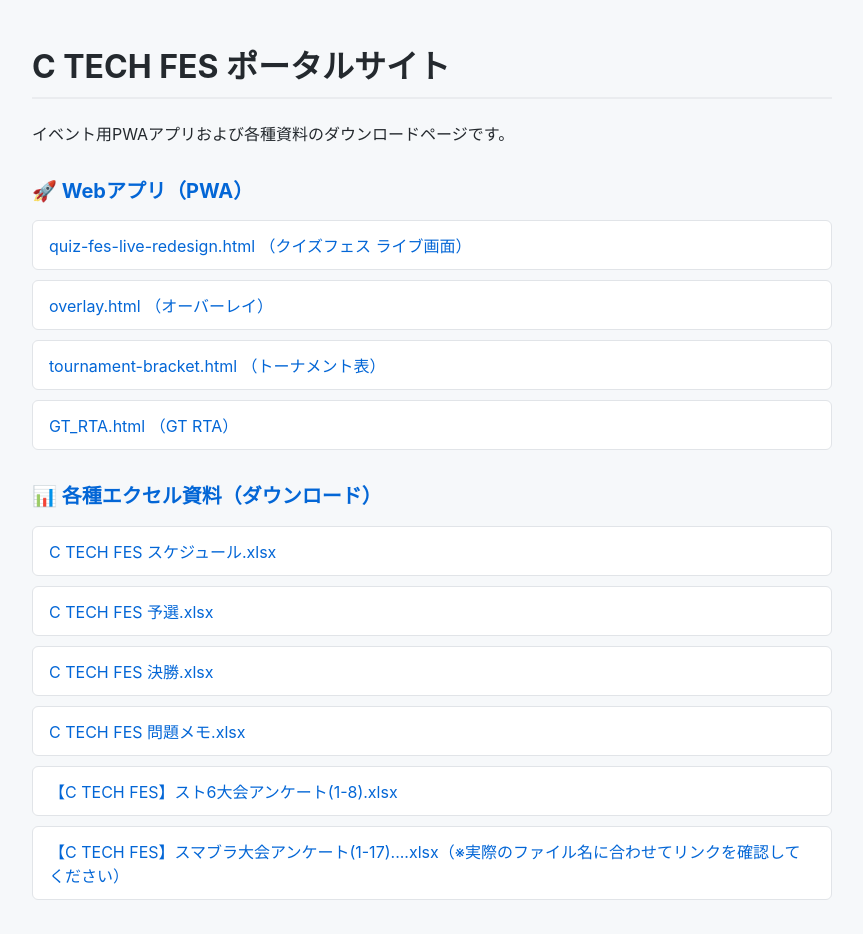
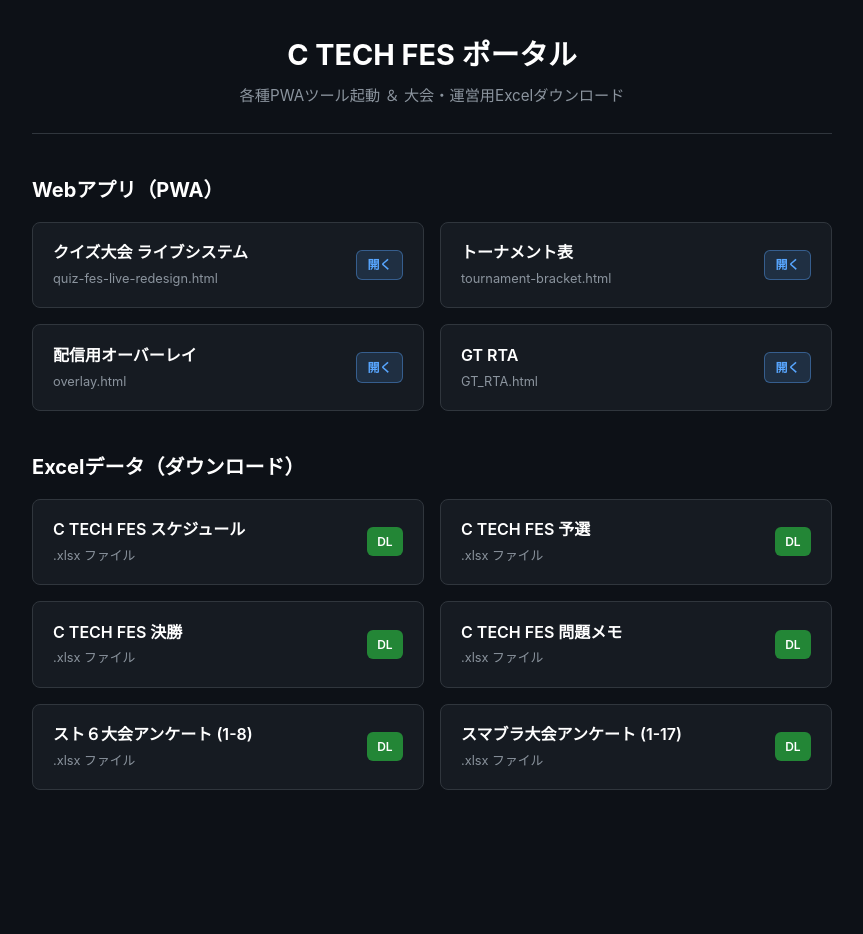
Before and after one commit to tuwa4498/C-TECH-FES_PWA_github.io, a plain HTML site: page index.html in a window 1280 px wide. Shown: the whole page, without its empty margins (208-1071 px from the left). After the commit the page ends 862 px from the top, so only its background shows below. Drawn offline with Linux system fonts and the light colour scheme.

Commit message:
Update index.html

```diff
--- a/index.html
+++ b/index.html
@@ -1,83 +1,214 @@
 <!DOCTYPE html>
 <html lang="ja">
-
 <head>
     <meta charset="UTF-8">
     <meta name="viewport" content="width=device-width, initial-scale=1.0">
     <title>C TECH FES ポータル</title>
     <style>
+        :root {
+            --bg-color: #0d1117;
+            --card-bg: #161b22;
+            --border-color: #30363d;
+            --text-main: #c9d1d9;
+            --text-muted: #8b949e;
+            --accent-blue: #58a6ff;
+            --accent-green: #238636;
+            --accent-green-hover: #2ea043;
+        }
+        * {
+            box-sizing: border-box;
+            margin: 0;
+            padding: 0;
+        }
         body {
-            font-family: -apple-system, BlinkMacSystemFont, "Segoe UI", Roboto, sans-serif;
+            font-family: -apple-system, BlinkMacSystemFont, "Segoe UI", Roboto, "Hiragino Sans", "Noto Sans JP", sans-serif;
+            background-color: var(--bg-color);
+            color: var(--text-main);
+            line-height: 1.6;
+            padding: 2rem 1rem;
+        }
+        .container {
             max-width: 800px;
             margin: 0 auto;
-            padding: 20px;
-            background-color: #f6f8fa;
-            color: #24292e;
         }
-
-        h1 {
-            border-bottom: 2px solid #eaecef;
-            padding-bottom: 10px;
+        header {
+            text-align: center;
+            margin-bottom: 2.5rem;
+            padding-bottom: 1.5rem;
+            border-bottom: 1px solid var(--border-color);
         }
-
+        header h1 {
+            font-size: 1.8rem;
+            color: #ffffff;
+            margin-bottom: 0.4rem;
+        }
+        header p {
+            color: var(--text-muted);
+            font-size: 0.95rem;
+        }
+        section {
+            margin-bottom: 2.5rem;
+        }
         h2 {
-            margin-top: 30px;
             font-size: 1.25rem;
-            color: #0366d6;
+            color: #ffffff;
+            margin-bottom: 1rem;
+            display: flex;
+            align-items: center;
+            gap: 0.5rem;
         }
-
-        ul {
-            list-style: none;
-            padding: 0;
+        .grid {
+            display: grid;
+            grid-template-columns: repeat(auto-fill, minmax(340px, 1fr));
+            gap: 1rem;
         }
-
-        li {
-            margin: 10px 0;
+        .card {
+            background-color: var(--card-bg);
+            border: 1px solid var(--border-color);
+            border-radius: 8px;
+            padding: 1.1rem 1.25rem;
+            text-decoration: none;
+            color: var(--text-main);
+            display: flex;
+            justify-content: space-between;
+            align-items: center;
+            transition: border-color 0.2s, transform 0.1s;
         }
-
-        a {
-            display: block;
-            padding: 12px 16px;
-            background-color: #ffffff;
-            border: 1px solid #e1e4e8;
+        .card:hover {
+            border-color: var(--accent-blue);
+            transform: translateY(-2px);
+        }
+        .card-info {
+            display: flex;
+            flex-direction: column;
+        }
+        .card-title {
+            font-weight: 600;
+            font-size: 1rem;
+            color: #ffffff;
+        }
+        .card-sub {
+            font-size: 0.8rem;
+            color: var(--text-muted);
+            margin-top: 0.2rem;
+        }
+        .badge {
+            font-size: 0.75rem;
+            font-weight: 600;
+            padding: 0.3rem 0.65rem;
             border-radius: 6px;
-            text-decoration: none;
-            color: #0366d6;
-            transition: background-color 0.2s, border-color 0.2s;
+            white-space: nowrap;
         }
-
-        a:hover {
-            background-color: #f1f8ff;
-            border-color: #0366d6;
+        .badge-app {
+            background-color: rgba(88, 166, 255, 0.15);
+            color: var(--accent-blue);
+            border: 1px solid rgba(88, 166, 255, 0.4);
+        }
+        .badge-dl {
+            background-color: var(--accent-green);
+            color: #ffffff;
+        }
+        .card:hover .badge-dl {
+            background-color: var(--accent-green-hover);
         }
     </style>
 </head>
+<body>
+    <div class="container">
+        <header>
+            <h1>C TECH FES ポータル</h1>
+            <p>各種PWAツール起動 ＆ 大会・運営用Excelダウンロード</p>
+        </header>
 
-<body>
+        <section>
+            <h2>Webアプリ（PWA）</h2>
+            <div class="grid">
+                <a href="./quiz-fes-live-redesign.html" class="card">
+                    <div class="card-info">
+                        <span class="card-title">クイズ大会 ライブシステム</span>
+                        <span class="card-sub">quiz-fes-live-redesign.html</span>
+                    </div>
+                    <span class="badge badge-app">開く</span>
+                </a>
 
-    <h1>C TECH FES ポータルサイト</h1>
-    <p>イベント用PWAアプリおよび各種資料のダウンロードページです。</p>
+                <a href="./tournament-bracket.html" class="card">
+                    <div class="card-info">
+                        <span class="card-title">トーナメント表</span>
+                        <span class="card-sub">tournament-bracket.html</span>
+                    </div>
+                    <span class="badge badge-app">開く</span>
+                </a>
 
-    <h2>🚀 Webアプリ（PWA）</h2>
-    <ul>
-        <li><a href="quiz-fes-live-redesign.html">quiz-fes-live-redesign.html （クイズフェス ライブ画面）</a></li>
-        <li><a href="overlay.html">overlay.html （オーバーレイ）</a></li>
-        <li><a href="tournament-bracket.html">tournament-bracket.html （トーナメント表）</a></li>
-        <li><a href="GT_RTA.html">GT_RTA.html （GT RTA）</a></li>
-    </ul>
+                <a href="./overlay.html" class="card">
+                    <div class="card-info">
+                        <span class="card-title">配信用オーバーレイ</span>
+                        <span class="card-sub">overlay.html</span>
+                    </div>
+                    <span class="badge badge-app">開く</span>
+                </a>
 
-    <h2>📊 各種エクセル資料（ダウンロード）</h2>
-    <ul>
-        <li><a href="C%20TECH%20FES%20スケジュール.xlsx" download>C TECH FES スケジュール.xlsx</a></li>
-        <li><a href="C%20TECH%20FES%20予選.xlsx" download>C TECH FES 予選.xlsx</a></li>
-        <li><a href="C%20TECH%20FES%20決勝.xlsx" download>C TECH FES 決勝.xlsx</a></li>
-        <li><a href="C%20TECH%20FES%20問題メモ.xlsx" download>C TECH FES 問題メモ.xlsx</a></li>
-        <li><a href="%E3%80%90C%20TECH%20FES%E3%80%91%E3%82%B9%E3%83%886%E5%A4%A7%E4%BC%9A%E3%82%A2%E3%83%B3%E3%82%B1%E3%83%BC%E3%83%88(1-8).xlsx"
-                download>【C TECH FES】スト6大会アンケート(1-8).xlsx</a></li>
-        <li><a href="%E3%80%90C%20TECH%20FES%E3%80%91%E3%82%B9%E3%83%}%E3%83%97%E3%83%A9%E5%A4%A7%E4%BC%9A%E3%82%A2%E3%83%B3%E3%82%B1%E3%83%BC%E3%83%88(1-17)....xlsx"
-                download>【C TECH FES】スマブラ大会アンケート(1-17)....xlsx（※実際のファイル名に合わせてリンクを確認してください）</a></li>
-    </ul>
+                <a href="./GT_RTA.html" class="card">
+                    <div class="card-info">
+                        <span class="card-title">GT RTA</span>
+                        <span class="card-sub">GT_RTA.html</span>
+                    </div>
+                    <span class="badge badge-app">開く</span>
+                </a>
+            </div>
+        </section>
 
+        <section>
+            <h2>Excelデータ（ダウンロード）</h2>
+            <div class="grid">
+                <a href="./C%20TECH%20FES%20スケジュール.xlsx" download="C TECH FES スケジュール.xlsx" class="card">
+                    <div class="card-info">
+                        <span class="card-title">C TECH FES スケジュール</span>
+                        <span class="card-sub">.xlsx ファイル</span>
+                    </div>
+                    <span class="badge badge-dl">DL</span>
+                </a>
+
+                <a href="./C%20TECH%20FES%20予選.xlsx" download="C TECH FES 予選.xlsx" class="card">
+                    <div class="card-info">
+                        <span class="card-title">C TECH FES 予選</span>
+                        <span class="card-sub">.xlsx ファイル</span>
+                    </div>
+                    <span class="badge badge-dl">DL</span>
+                </a>
+
+                <a href="./C%20TECH%20FES%20決勝.xlsx" download="C TECH FES 決勝.xlsx" class="card">
+                    <div class="card-info">
+                        <span class="card-title">C TECH FES 決勝</span>
+                        <span class="card-sub">.xlsx ファイル</span>
+                    </div>
+                    <span class="badge badge-dl">DL</span>
+                </a>
+
+                <a href="./C%20TECH%20FES%20問題メモ.xlsx" download="C TECH FES 問題メモ.xlsx" class="card">
+                    <div class="card-info">
+                        <span class="card-title">C TECH FES 問題メモ</span>
+                        <span class="card-sub">.xlsx ファイル</span>
+                    </div>
+                    <span class="badge badge-dl">DL</span>
+                </a>
+
+                <a href="./【C%20TECH%20FES】スト６大会アンケート(1-8).xlsx" download="【C TECH FES】スト６大会アンケート(1-8).xlsx" class="card">
+                    <div class="card-info">
+                        <span class="card-title">スト６大会アンケート (1-8)</span>
+                        <span class="card-sub">.xlsx ファイル</span>
+                    </div>
+                    <span class="badge badge-dl">DL</span>
+                </a>
+
+                <a href="./【C%20TECH%20FES】スマブラ大会アンケート(1-17).xlsx" download="【C TECH FES】スマブラ大会アンケート(1-17).xlsx" class="card">
+                    <div class="card-info">
+                        <span class="card-title">スマブラ大会アンケート (1-17)</span>
+                        <span class="card-sub">.xlsx ファイル</span>
+                    </div>
+                    <span class="badge badge-dl">DL</span>
+                </a>
+            </div>
+        </section>
+    </div>
 </body>
-
 </html>
```
